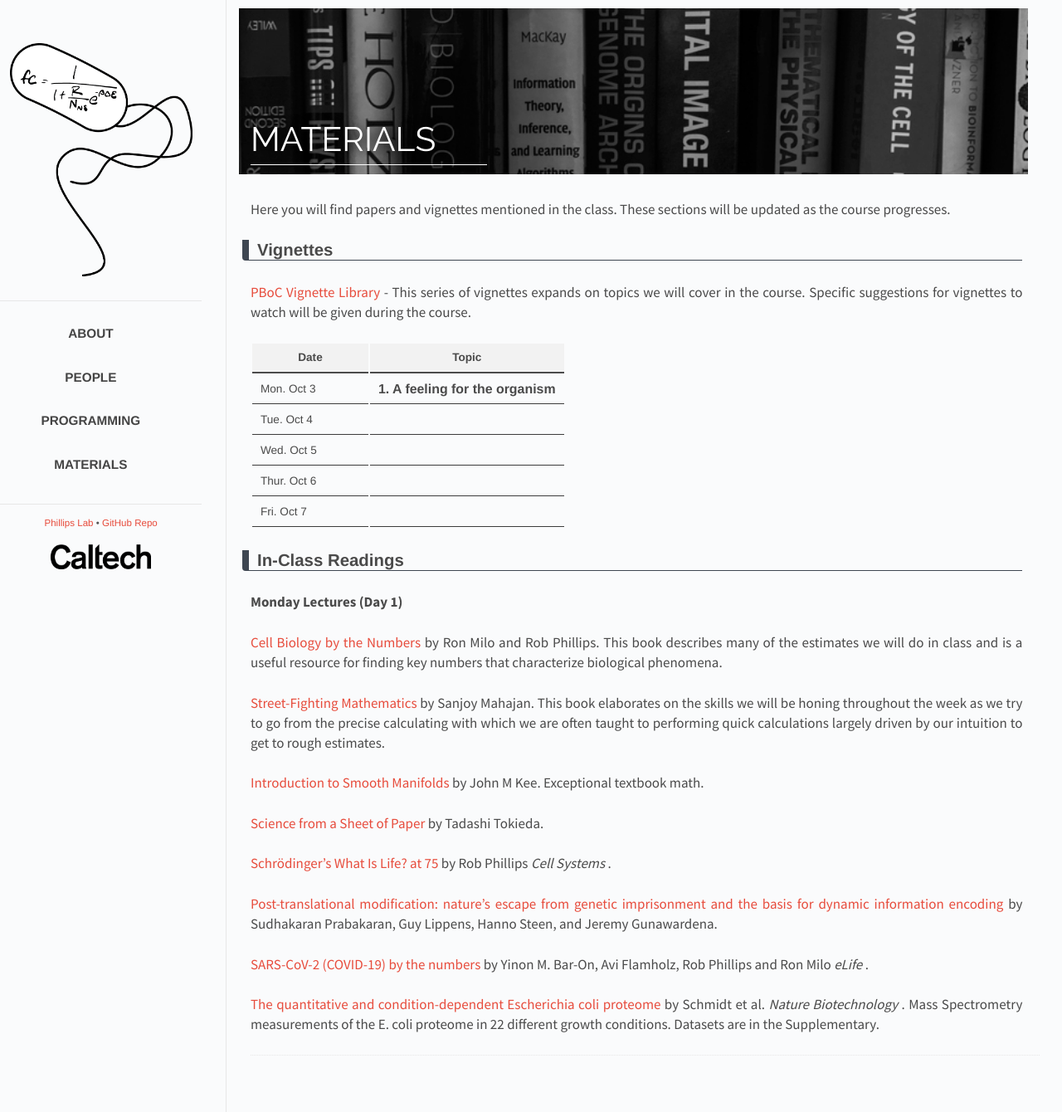
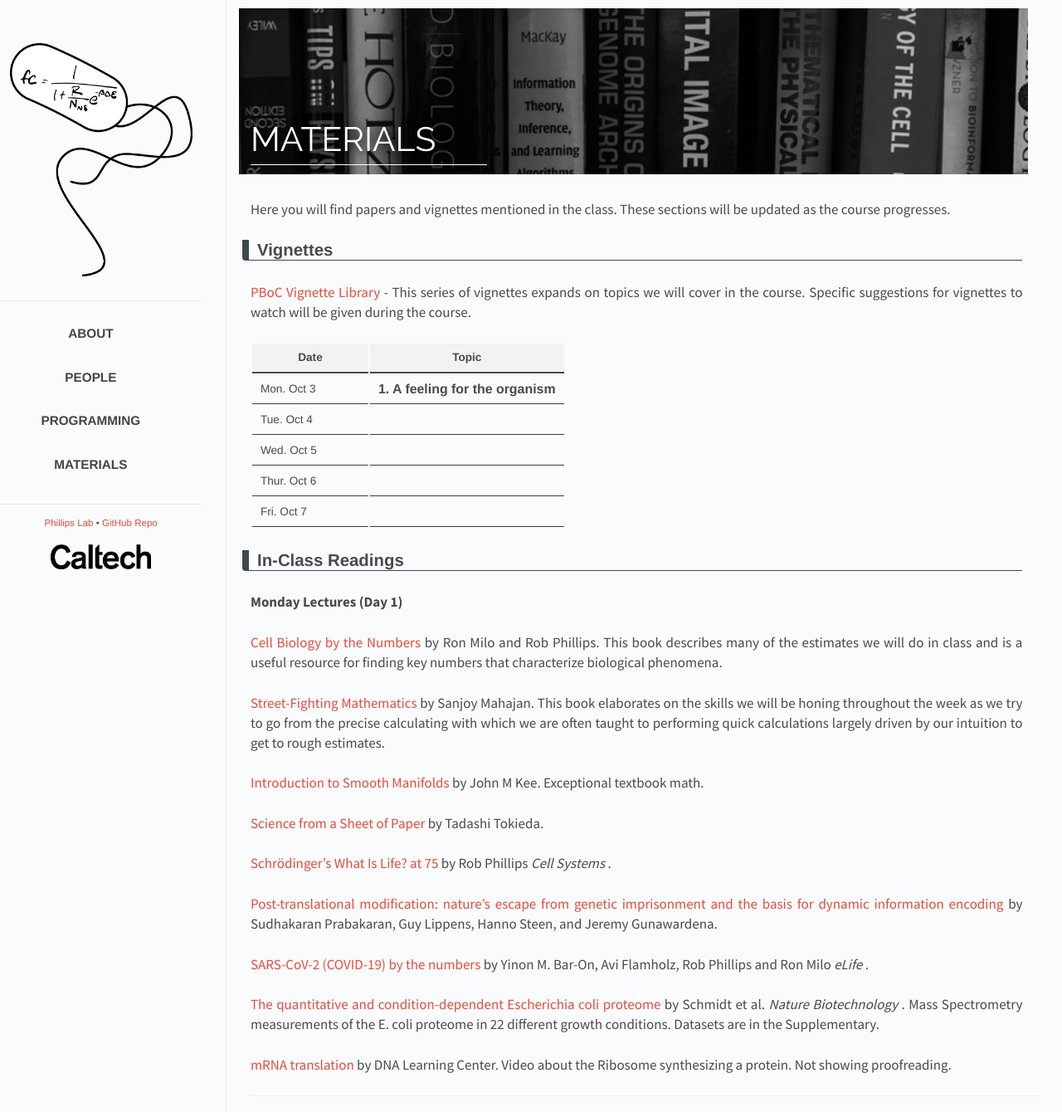
Before and after one commit to RPGroup-PBoC/pboc22_dresden, a Jekyll site: the page built from _posts/2022-01-28-materials.md, in a window 1280 px wide. Shown: the whole page at 83% size. Built offline with Jekyll 4.4.1, drawn with Linux system fonts in a browser that asks for light colours.

Commit message:
Video of translation

```diff
--- a/_data/papers.yaml
+++ b/_data/papers.yaml
@@ -37,3 +37,8 @@ Monday Lectures (Day 1):
    journal: "Nature Biotechnology"
    description: "Mass Spectrometry measurements of the E. coli proteome in 22 different growth conditions. Datasets are in the Supplementary."
    link: "https://www.nature.com/articles/nbt.3418"
+
+ - title: "mRNA translation"
+   author: "DNA Learning Center"
+   description: "Video about the Ribosome synthesizing a protein. Not showing proofreading."
+   link: "https://www.youtube.com/watch?v=TfYf_rPWUdY"
```
